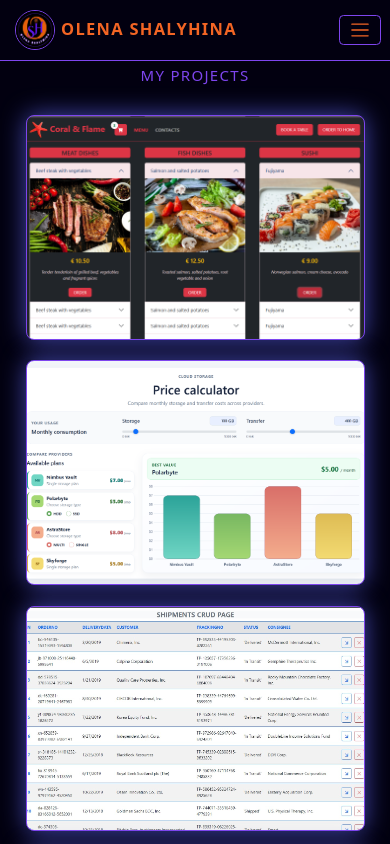
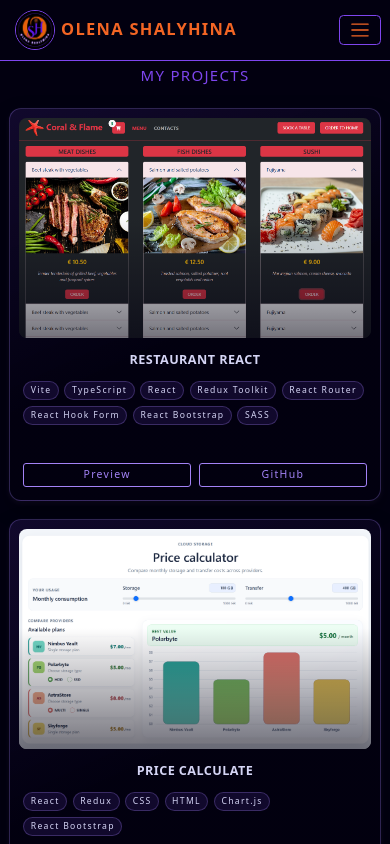
Before and after one commit to olena-shalyhina/my_portfolio, a React (Vite) app: page /projects in a window 390 px wide. Shown: the top 844 px of the page. Built offline with nearby package versions, Linux system fonts and the light colour scheme; no server answers.

Commit message:
Improve project cards with responsive layout, entrance animation, and elevation

```diff
--- a/src/pages/ProjectsPage.tsx
+++ b/src/pages/ProjectsPage.tsx
@@ -1,60 +1,60 @@
 import { FC } from 'react';
-import { Button } from 'react-bootstrap';
 import { projects } from '../serviсes/api';
 import '../styles/projectsPage.scss';
 
 export const ProjectsPage: FC = () => {
   return (
-    <section className='skills_section d-flex flex-column  justify-content-between text-secondary my-2 my-xxl-3'>
-      <h5 className='text-uppercase d-lg-none pb-3'>My projects</h5>
-      <div className='d-flex flex-wrap justify-content-center  align-items-center gap-4 gap-lg-5 gap-xxl-4 py-3 py-xxl-0 my-xxl-0'>
-        {projects &&
-          projects.map((project) => (
-            <div
-              className='card bg-dark col-11 col-md-5 col-lg-4 col-xxl-4'
+    <section
+      className='projects-section text-secondary my-2 my-xxl-3'
+      aria-labelledby='projects-title'
+    >
+      <h2 id='projects-title' className='text-uppercase h5 pb-2 d-lg-none'>
+        My projects
+      </h2>
+      <div className='projects-grid'>
+        {projects.map((project, index) => (
+          <article
+            className='project-card'
             key={project.name}
+            style={{ animationDelay: `${index * 100}ms` }}
           >
-              <div
-                className='front border border-1 border-secondary'
-                style={{
-                  backgroundImage: `url(${project.img})`,
-                  backgroundSize: 'cover',
-                  backgroundPosition: 'center',
-                }}
-              ></div>
-              <div className='back d-flex flex-column align-items-center justify-content-around py-3 text-secondary border border-1 border-secondary'>
-                <h6 className='text-uppercase  text-accent'>{project.name}</h6>
-                <ul className='d-flex align-items-center justify-content-center gap-2 flex-wrap small p-3 p-xxl-4'>
-                  {project.skills &&
-                    project.skills.map((skill) => (
-                      <li
-                        className='border border-secondary rounded-2 text-light bg-secondary px-1 py-1'
-                        key={skill}
+            <div className='project-card__image'>
+              <img
+                src={project.img}
+                alt={`${project.name} project preview`}
+                loading='lazy'
+              />
+            </div>
+            <div className='project-card__content'>
+              <h3 className='project-card__title'>{project.name}</h3>
+              <ul
+                className='project-card__skills'
+                aria-label={`${project.name} technologies`}
               >
-                        {skill}
-                      </li>
+                {project.skills.map((skill) => (
+                  <li key={skill}>{skill}</li>
                 ))}
               </ul>
-                <div className='d-flex gap-3 justify-content-around'>
-                  <Button
-                    variant='outline-accent'
-                    size='sm'
+              <div className='project-card__actions'>
+                <a
+                  className='btn btn-outline-accent btn-sm'
                   href={project.linkPreview}
                   target='_blank'
+                  rel='noopener noreferrer'
                 >
-                    <span>Preview</span>
-                  </Button>
-                  <Button
-                    variant='outline-accent'
-                    size='sm'
-                    href={project.linkGH}
+                  Preview
+                </a>
+                <a
+                  className='btn btn-outline-accent btn-sm'
+                  href={project.linkGH.trim()}
                   target='_blank'
+                  rel='noopener noreferrer'
                 >
-                    <span>GitHub</span>
-                  </Button>
+                  GitHub
+                </a>
               </div>
             </div>
-            </div>
+          </article>
         ))}
       </div>
     </section>
--- a/src/serviсes/api.ts
+++ b/src/serviсes/api.ts
@@ -11,7 +11,7 @@ import wordpress from '../assets/icons/wordpress.svg';
 import Coral from '../assets/images/coral1.png';
 import ShipmentsCrud from '../assets/images/shipments-crud.jpg';
 import PriceCalculate from '../assets/images/price_calculate.png';
-import Weather from '../assets/images/weather.jpg';
+import Weather from '../assets/images/weather.png';
 
 export const icons = [react, redux, html, node, js, css, git, figma, wordpress];
 
--- a/src/styles/ProjectsPage.scss
+++ b/src/styles/ProjectsPage.scss
@@ -1,38 +1,139 @@
 @import './_custom.scss';
 
-.card {
-  position: relative;
-  width: 100%;
-  aspect-ratio: 1.5 / 1;
-  position: relative;
-  cursor: pointer;
+.projects-grid {
+  display: grid;
+  grid-template-columns: minmax(0, 1fr);
+  gap: 1.5rem;
+  padding: 1rem 0 2rem;
+}
 
-  .front,
-  .back {
-    width: 100%;
-    height: 100%;
-    backface-visibility: hidden;
-    position: absolute;
-    transition: transform 0.6s linear;
-    overflow: hidden;
-    border-radius: 8px;
-    border: $border-sm;
-    filter: $drop-shadow-sm;
-  }
-
-  .front {
-    transform: perspective(700px) rotateY(0deg);
-  }
-  .back {
-    transform: perspective(700px) rotateY(180deg);
+@media (min-width: 992px) {
+  .projects-grid {
+    grid-template-columns: repeat(4, minmax(0, 1fr));
   }
 }
 
-.card:hover > .front,
-.card:active > .front {
-  transform: perspective(700px) rotateY(-180deg);
+.project-card {
+  display: flex;
+  flex-direction: column;
+  min-width: 0;
+  overflow: hidden;
+  border: 1px solid rgba($primary, 0.28);
+  border-radius: 1rem;
+  background: linear-gradient(155deg, rgba($secondary, 0.13), rgba($dark, 0.96) 55%);
+  box-shadow: 0 8px 20px rgba(#000, 0.3), 0 2px 6px rgba($primary, 0.08);
+  animation: project-card-enter 550ms ease both;
+  transition: transform 180ms ease, border-color 180ms ease, box-shadow 180ms ease;
+
+  &:hover,
+  &:focus-within {
+    transform: translateY(-7px);
+    border-color: $primary;
+    box-shadow: 0 18px 36px rgba(#000, 0.38), 0 8px 22px rgba($primary, 0.2);
+  }
 }
-.card:hover > .back,
-.card:active > .back {
-  transform: perspective(700px) rotateY(0deg);
+
+@keyframes project-card-enter {
+  from {
+    opacity: 0;
+    transform: translateY(16px);
+  }
+
+  to {
+    opacity: 1;
+    transform: translateY(0);
+  }
 }
+
+.project-card__image {
+  position: relative;
+  margin: 0.75rem 0.75rem 0;
+  aspect-ratio: 16 / 10;
+  overflow: hidden;
+  border-radius: 0.65rem;
+  background: rgba($secondary, 0.15);
+
+  &::after {
+    position: absolute;
+    inset: 45% 0 0;
+    background: linear-gradient(transparent, rgba($dark, 0.55));
+    content: '';
+    pointer-events: none;
+  }
+
+  img {
+    width: 100%;
+    height: 100%;
+    object-fit: cover;
+    transition: transform 300ms ease;
+  }
+}
+
+.project-card:hover .project-card__image img {
+  transform: scale(1.04);
+}
+
+.project-card__content {
+  display: flex;
+  flex: 1;
+  min-height: 13.5rem;
+  flex-direction: column;
+  padding: 1.1rem;
+}
+
+.project-card__title {
+  margin: 0 0 0.9rem;
+  color: $light;
+  font-size: 1.05rem;
+  font-weight: 700;
+  letter-spacing: 0.035em;
+}
+
+.project-card__skills {
+  display: flex;
+  flex-wrap: wrap;
+  gap: 0.45rem;
+  margin: 0 0 1.1rem;
+  padding: 0;
+  list-style: none;
+
+  li {
+    padding: 0.3rem 0.55rem;
+    border: 1px solid rgba($primary, 0.28);
+    border-radius: 999px;
+    background: rgba($secondary, 0.13);
+    color: $light;
+    font-size: 0.72rem;
+    line-height: 1.2;
+  }
+}
+
+.project-card__actions {
+  display: flex;
+  gap: 0.65rem;
+  margin-top: auto;
+
+  .btn {
+    flex: 1;
+    border-color: $primary;
+    color: $primary;
+
+    &:hover,
+    &:focus-visible {
+      border-color: $primary;
+      background-color: $primary;
+      color: $dark;
+    }
+  }
+}
+
+@media (prefers-reduced-motion: reduce) {
+  .project-card,
+  .project-card__image img {
+    transition: none;
+  }
+
+  .project-card {
+    animation: none;
+  }
+}
```
Also changed, not shown: src/assets/images/weather.png (added). Lines whose indentation alone changed are shown as unchanged.
